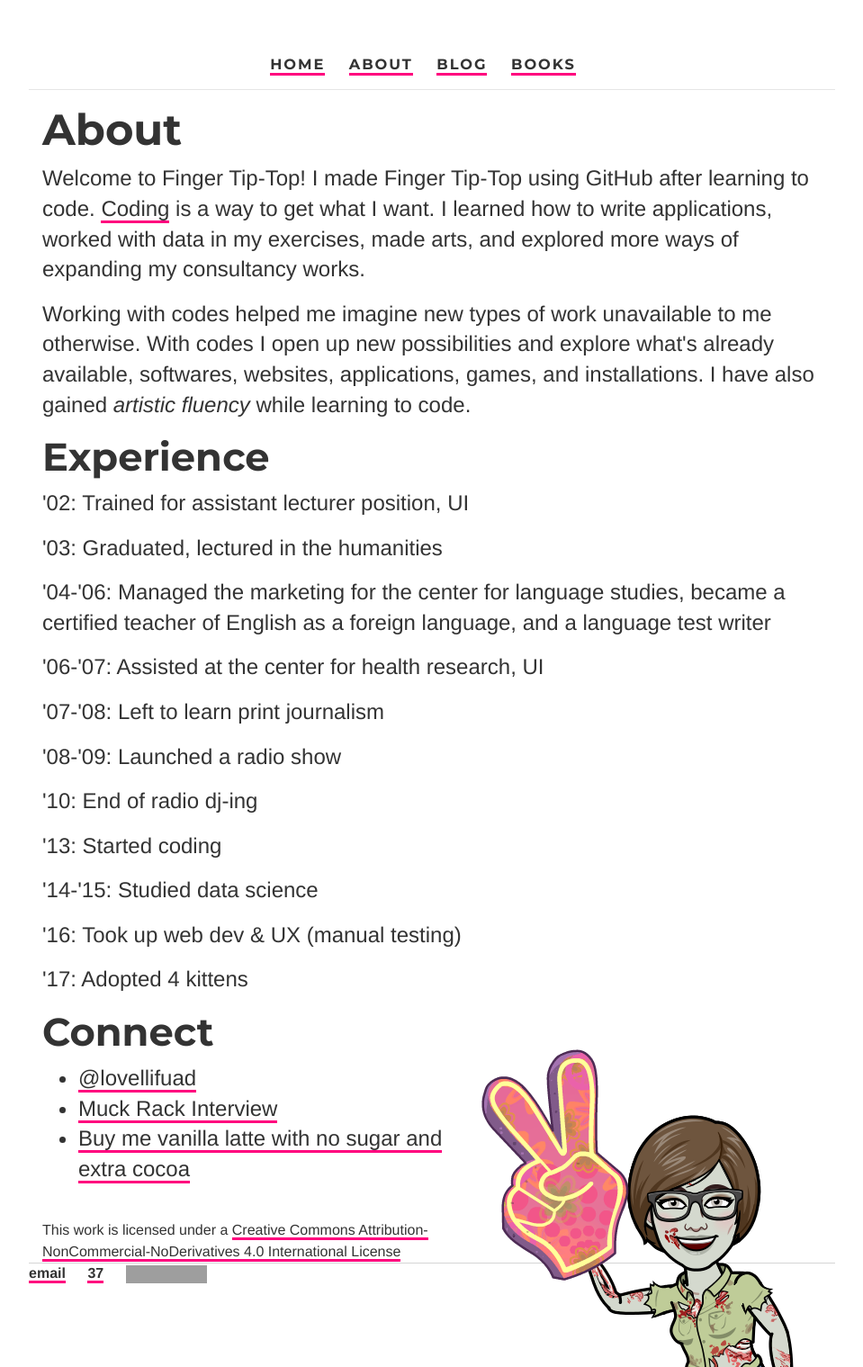
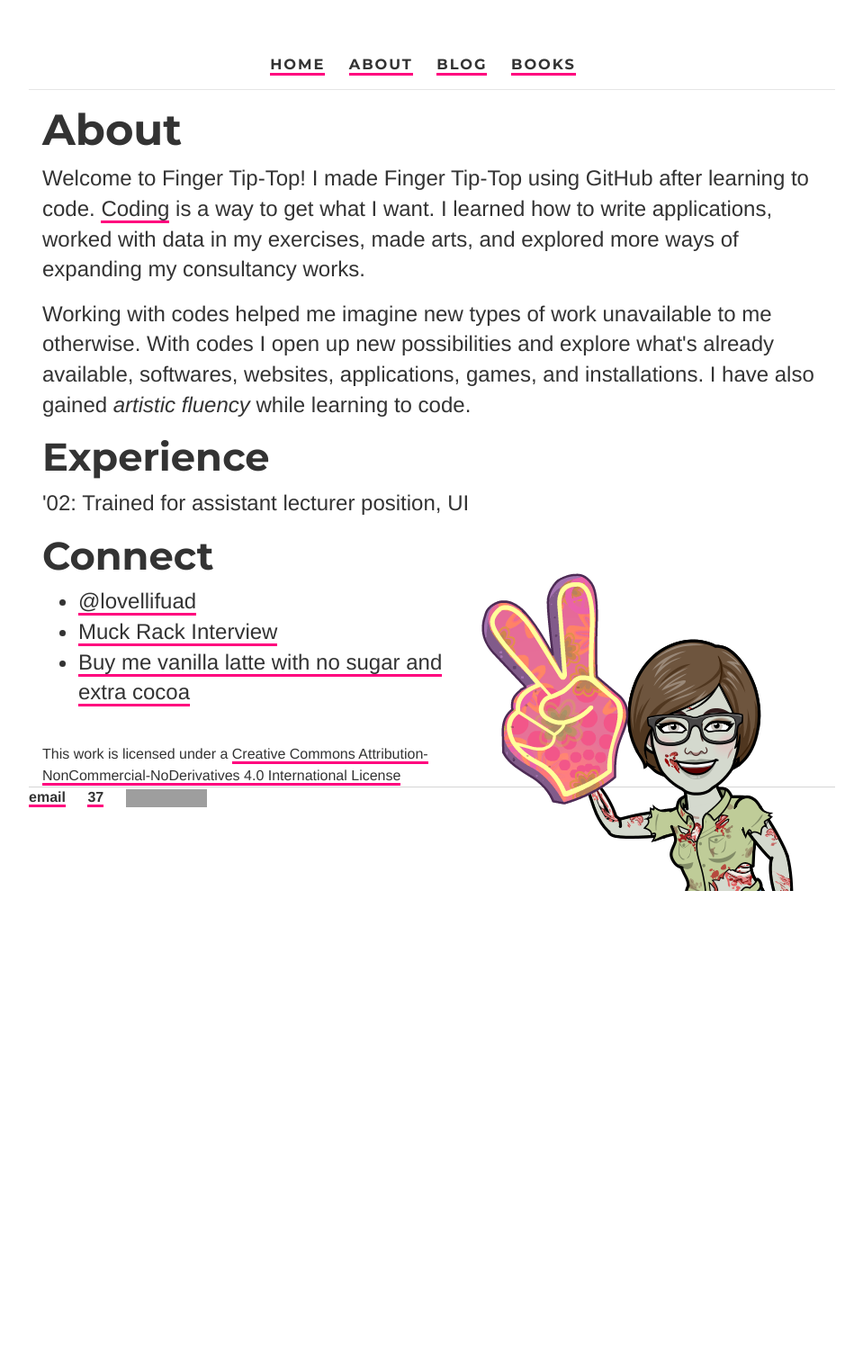
Before and after one commit to ariesti/ariesti.github.io, a Jekyll site: the page built from about/index.html, in a window 1280 px wide. Shown: the whole page at 90% size, without its empty margins (160-1119 px from the left). Built offline with Jekyll 4.4.1, drawn with Linux system fonts in a browser that asks for light colours; after the commit the page ends 990 px from its top, so only the background shows below that; grey boxes are pictures that could not be loaded.

Commit message:
Update index.html

```diff
--- a/about/index.html
+++ b/about/index.html
@@ -20,16 +20,6 @@ description: Some details about Finger Tip-top and why it was created
 		<div class="about2">
 			<h2>Experience</h2>
 			<p>'02:</strong> Trained for assistant lecturer position, UI</p>
-			<p>'03: Graduated, lectured in the humanities</li></p>
-			<p>'04-'06: Managed the marketing for the center for language studies, became a certified teacher of English as a foreign language, and a language test writer</p>
-			<p>'06-'07: Assisted at the center for health research, UI</p>
-			<p>'07-'08: Left to learn print journalism</p>
-			<p>'08-'09: Launched a radio show</p>
-			<p>'10: End of radio dj-ing</p>
-			<p>'13: Started coding</p>
-			<p>'14-'15: Studied data science</p>
-			<p>'16: Took up web dev & UX (manual testing)</p>
-			<p>'17: Adopted 4 kittens</p>
 		</div>
 		<div class="image">
 			<img src="/assets/1-ftt.png" alt="Finger Tip-Top" style="float:right" />
```
